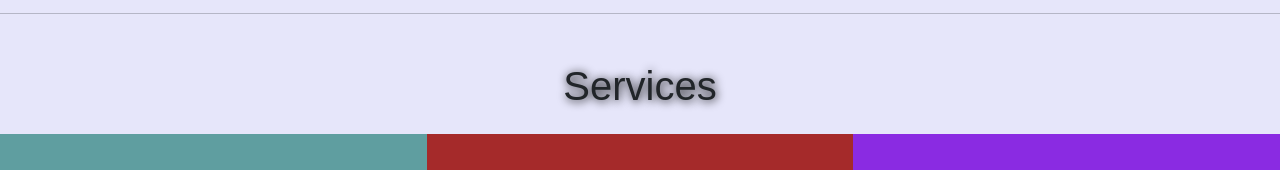
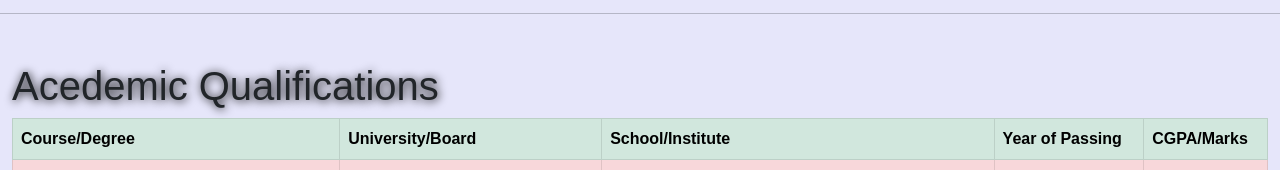
Before and after one commit to KartikeyaKaushik/Portfolio, a website: page index.html in a window 1280 px wide. Shown: the part 440-610 px from the top of the page. Drawn offline with nearby package versions, Linux system fonts and the light colour scheme; a web font is replaced by a local one.

Commit message:
one section removed

```diff
--- a/index.html
+++ b/index.html
@@ -88,7 +88,7 @@
     <!-- ######################## whatsapp and call icon ########################### -->
 
     <!-- ############################### services ############################### -->
-    <div id="services" class=" mt-5 container-fluid">
+    <!-- <div id="services" class=" mt-5 container-fluid">
         <h1 class="text-center text_shd_01">Services</h1>
     </div>
     <div class="mt-4 container-fluid">
@@ -104,7 +104,7 @@
                     <h3 class="text-center">Responsive Design</h3>
             </div>
         </div>
-    </div>
+    </div> -->
     <!-- ############################# services section ends ####################### -->
 
     <!-- ############################### resume section ######################## -->
@@ -187,12 +187,6 @@
                             <p class="text-center">ReactJs</p>
                         </div>
                     </div>
-                    <!-- <div class="transform_01 me-1" >
-                        <div>
-                            <center><img  class=" rounded-circle" src="Icons/nodejs.png" alt="image"></center>
-                            <p class="text-center">NodeJs</p>
-                        </div>
-                    </div> -->
                     <div class="transform_01 me-4" >
                         <div>
                             <center><img style="height: 65px; width: 65px;" class="rounded-circle" src="public/Icons/node_express.png" alt="image"></center>
```
